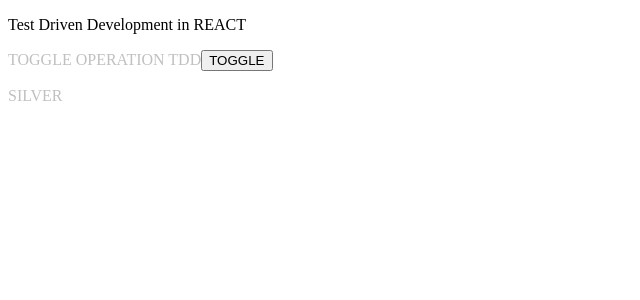
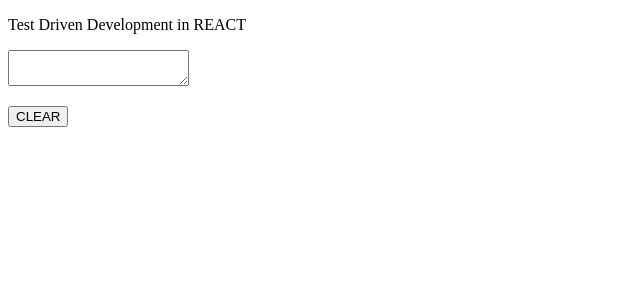
Before and after one commit to SamuelNjenga/tdd-frontend, a React (Create React App) app: page / in a window 1280 px wide. Shown: the top 300 px of the page, without its empty margins (0-640 px from the left). Built offline with nearby package versions, Linux system fonts and the light colour scheme.

Commit message:
feat: create form-four directory and add Main.js and Main.test.js which has tests for typing,clicking and clearing text on the textarea input field

```diff
--- a/src/App.js
+++ b/src/App.js
@@ -1,5 +1,5 @@
 import React from 'react'
-import Main from './components/forms/form-three/Main'
+import Main from './components/forms/form-four/Main'
 
 const App = () => {
   return (
--- /dev/null
+++ b/src/components/forms/form-four/Main.js
@@ -0,0 +1,23 @@
+import React, { useState } from "react";
+
+const Main = () => {
+  const [value, setValue] = useState("");
+
+  const handleClick = () => {
+    setValue("");
+  };
+
+  return (
+    <div>
+      <textarea
+        defaultValue="Hello, World!"
+        value={value}
+        onChange={(e) => setValue(e.target.value)}
+      />
+      <p>{value}</p>
+      <button onClick={handleClick}>CLEAR</button>
+    </div>
+  );
+};
+
+export default Main;
```
Also changed, not shown: 1 other file (tests, documents, lock files or other folders).
